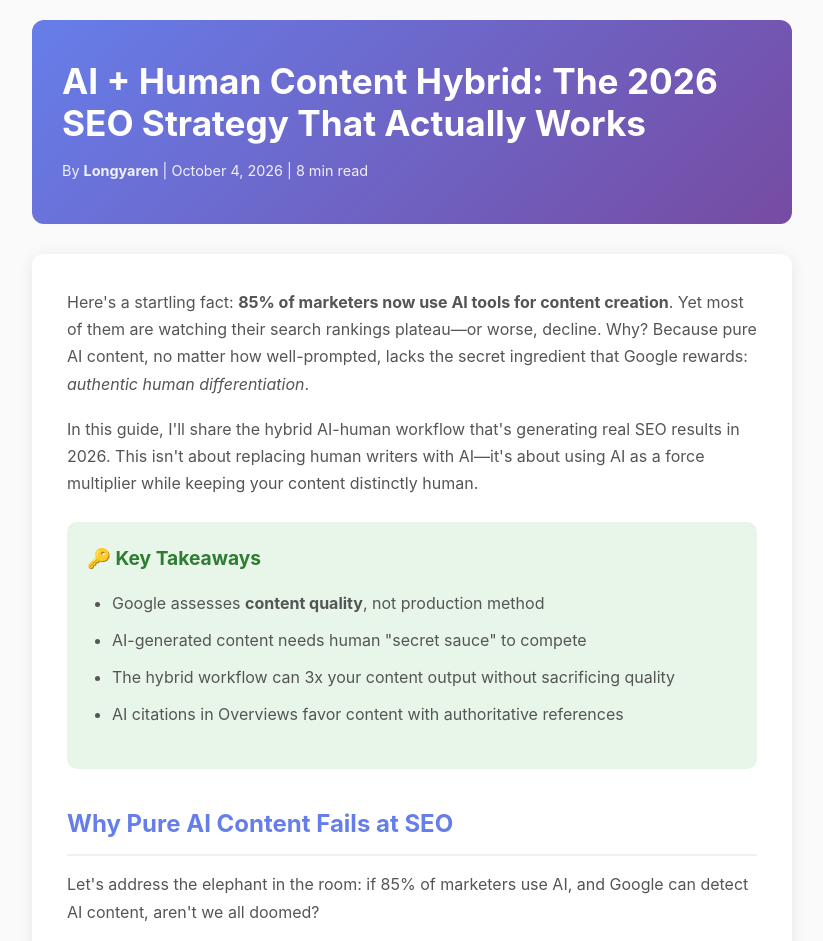
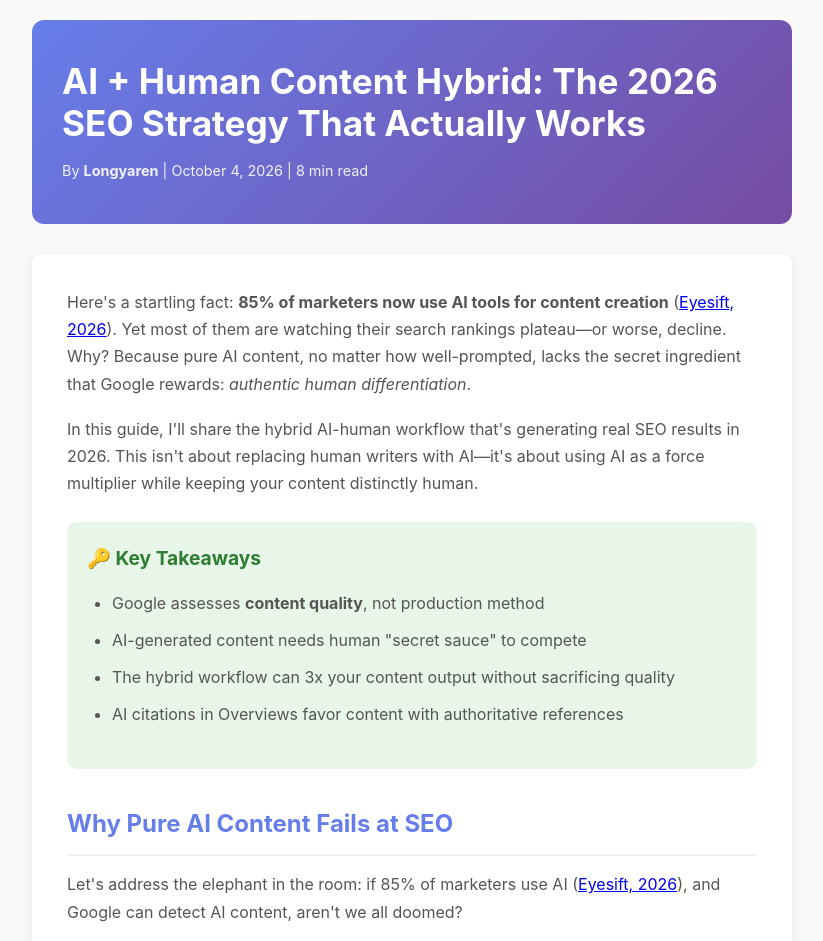
Before and after one commit to zailongagentmain-cyber/longyaren-portfolio, a plain HTML site: page ai-human-content-hybrid-2026.html in a window 1280 px wide. Shown: the top 941 px of the page, without its empty margins (228-1051 px from the left). Drawn offline with Linux system fonts and the light colour scheme.

Commit message:
fix(5.9b): attribute 2 zero-link 85% AI-adoption claims in ai-human-content-hybrid-2026.html

```diff
--- a/ai-human-content-hybrid-2026.html
+++ b/ai-human-content-hybrid-2026.html
@@ -75,7 +75,7 @@
     </header>
 
     <article>
-        <p>Here's a startling fact: <strong>85% of marketers now use AI tools for content creation</strong>. Yet most of them are watching their search rankings plateau—or worse, decline. Why? Because pure AI content, no matter how well-prompted, lacks the secret ingredient that Google rewards: <em>authentic human differentiation</em>.</p>
+        <p>Here's a startling fact: <strong>85% of marketers now use AI tools for content creation</strong> (<a href="https://www.eyesift.com/blog/ai-content-marketing" rel="nofollow noopener" target="_blank">Eyesift, 2026</a>). Yet most of them are watching their search rankings plateau—or worse, decline. Why? Because pure AI content, no matter how well-prompted, lacks the secret ingredient that Google rewards: <em>authentic human differentiation</em>.</p>
 
         <p>In this guide, I'll share the hybrid AI-human workflow that's generating real SEO results in 2026. This isn't about replacing human writers with AI—it's about using AI as a force multiplier while keeping your content distinctly human.</p>
 
@@ -91,7 +91,7 @@
 
         <h2>Why Pure AI Content Fails at SEO</h2>
 
-        <p>Let's address the elephant in the room: if 85% of marketers use AI, and Google can detect AI content, aren't we all doomed?</p>
+        <p>Let's address the elephant in the room: if 85% of marketers use AI (<a href="https://www.eyesift.com/blog/ai-content-marketing" rel="nofollow noopener" target="_blank">Eyesift, 2026</a>), and Google can detect AI content, aren't we all doomed?</p>
 
         <p>Not exactly. Google's official statement is clear:</p>
 
```
